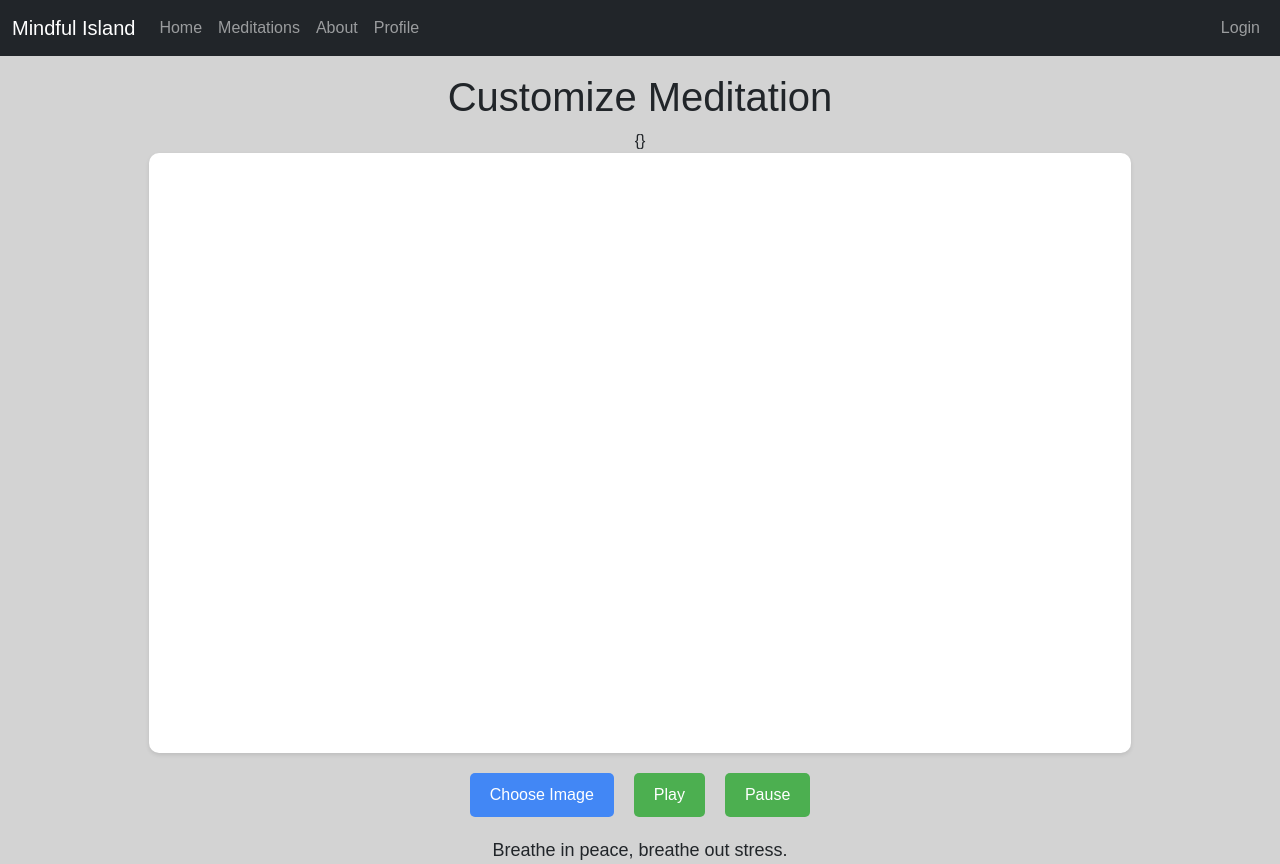
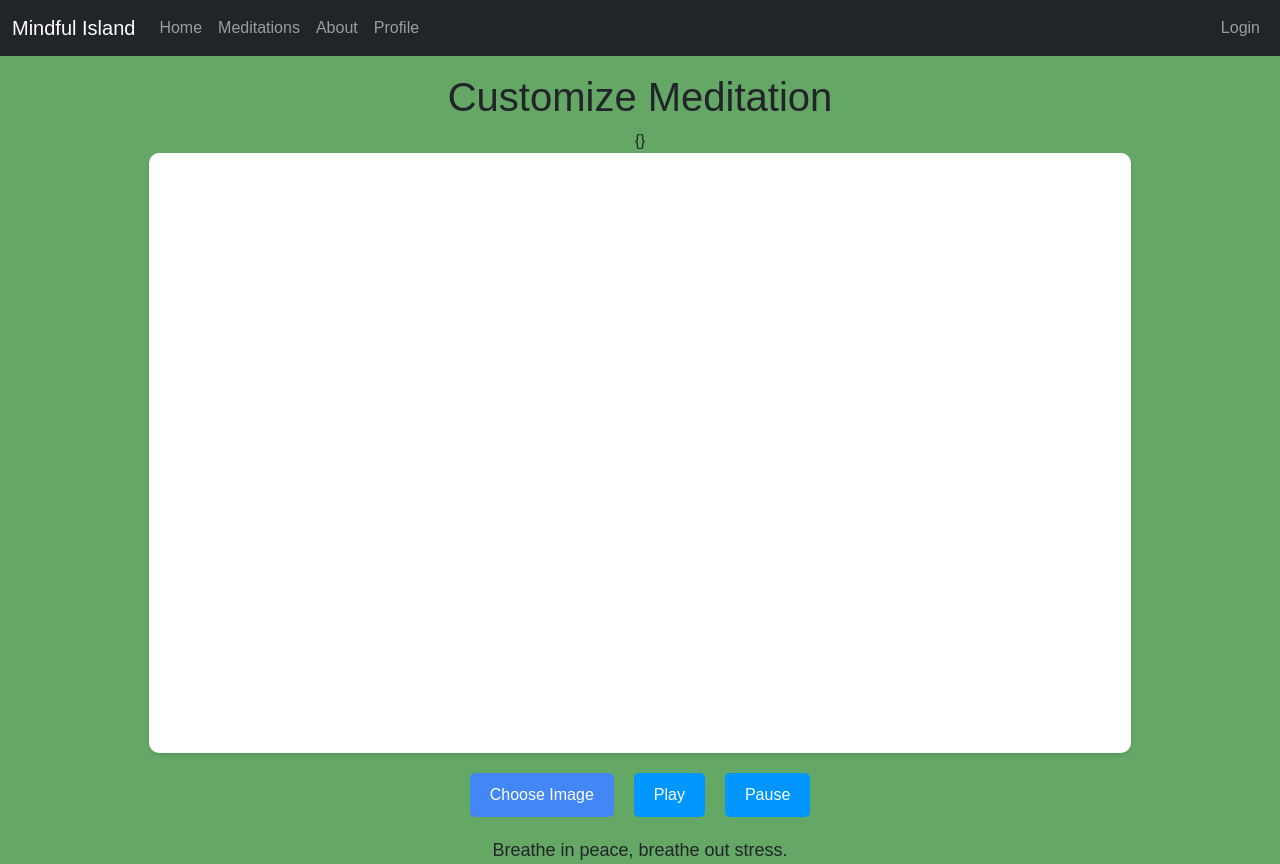
Before and after one commit to BuddhaJon/GroupProject, a Django app: page /med_list/ in a window 1280 px wide. Run offline with Django 4.2, Linux system fonts and the light colour scheme.

Commit message:
Update meditation_list.html

```diff
--- a/meditations/templates/meditations/meditation_list.html
+++ b/meditations/templates/meditations/meditation_list.html
@@ -10,7 +10,7 @@
    <style>
     body {
     font-family: Arial, sans-serif;
-      background-color: #D3D3D3;
+      background-color: #65a765;
       margin: 0;
       padding: 0;
     }
@@ -50,7 +50,7 @@
       padding: 10px 20px;
       margin: 0 10px;
       font-size: 16px;
-      background-color: #4caf50;
+      background-color: #0096FF;
       color: #fff;
       border: none;
       border-radius: 5px;
@@ -58,7 +58,7 @@
     }
 
     .meditation-controls button:hover {
-      background-color: #45a049;
+      background-color: #7393B3;
     }
 
     .meditation-controls input[type="file"] {
```
